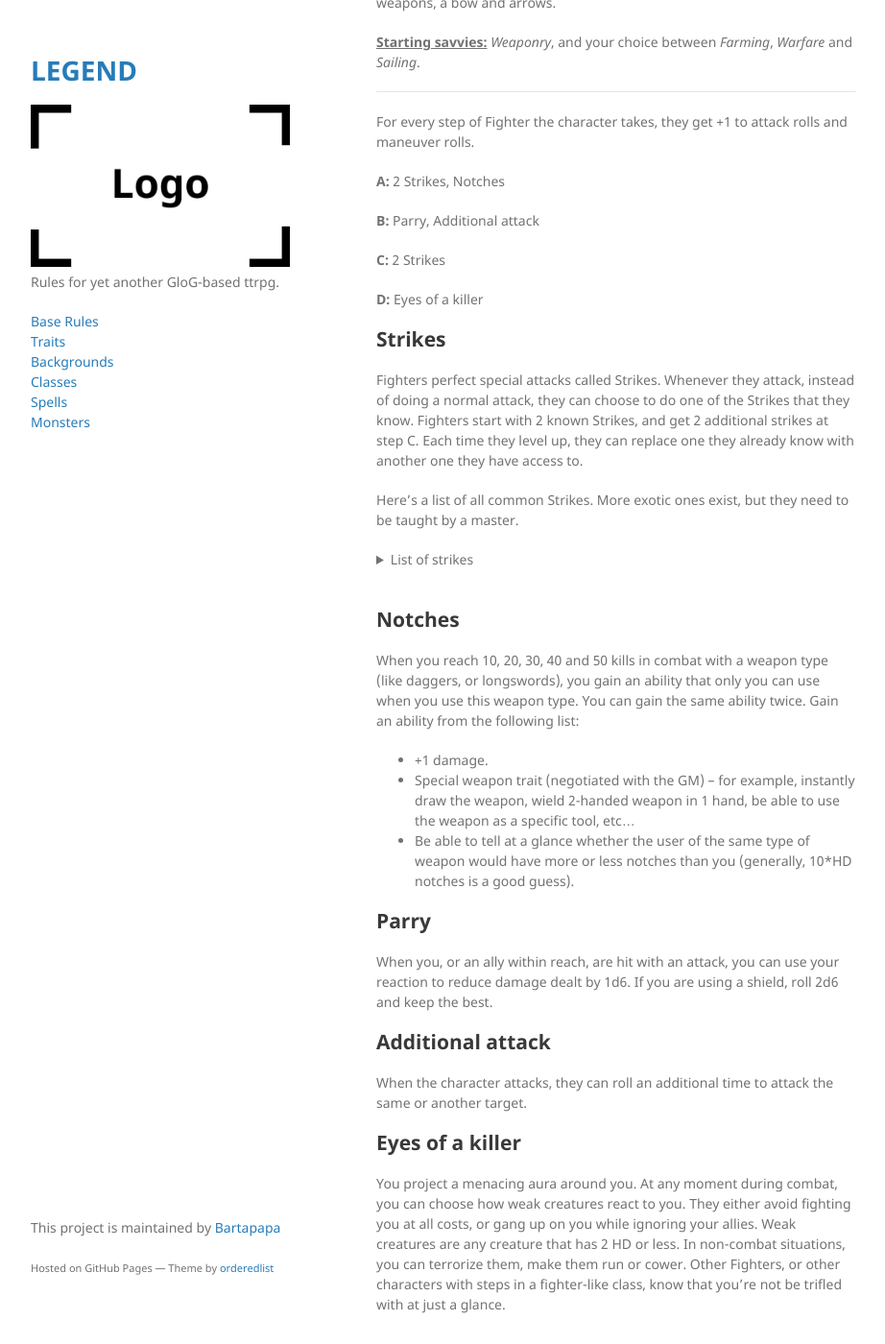
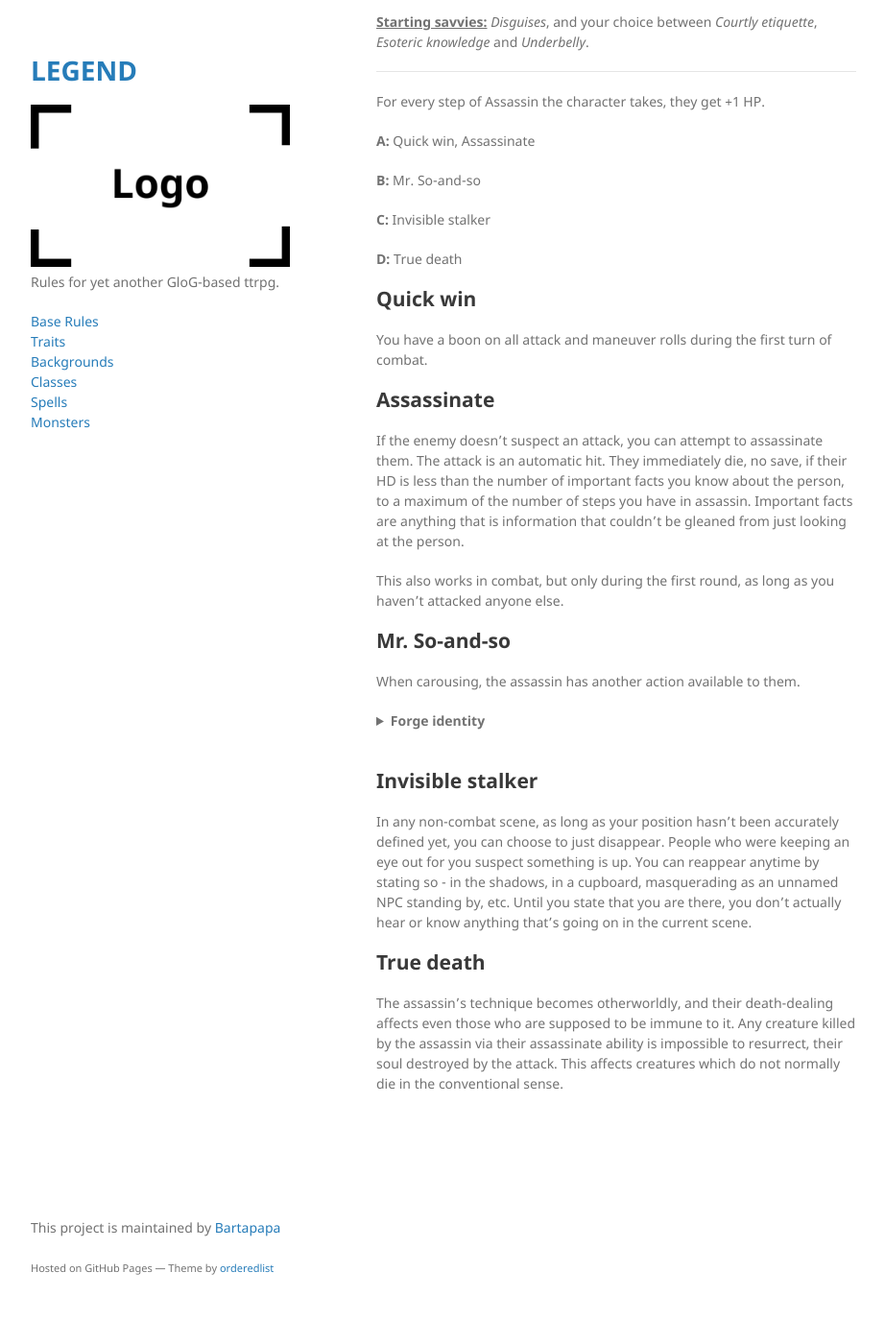
Before and after one commit to Bartapapa/legend, a Jekyll site: the page built from docs/class/assassin.md, in a window 1280 px wide and 1400 px high, scrolled down 303 px. Shown: the whole window at 96% size, without its empty margins (178-1100 px from the left). Built offline with Jekyll 4.4.1, drawn with Linux system fonts in a browser that asks for light colours; some of the changed text lies outside the part shown.

Commit message:
Update assassin.md

```diff
--- a/docs/class/assassin.md
+++ b/docs/class/assassin.md
@@ -3,7 +3,7 @@ layout: post
 title: The Assassin
 permalink: /classes/assassin
 ---
-<small>Adapted from G.R Michael's [Assassin](https://as-they-must.blogspot.com/2022/04/they-do-not-know-how-to-do-right-glog.html).</small>
+<small>Adapted from G.R Michael's [Assassin](https://as-they-must.blogspot.com/2022/04/they-do-not-know-how-to-do-right-glog.html) and Pathfinder's [Assassin](https://www.d20pfsrd.com/classes/prestige-classes/core-rulebook/assassin/).</small>
 
 ***
 
@@ -11,55 +11,42 @@ permalink: /classes/assassin
 >
 ><p style="text-align: right">- Person who said something</p>
 
-<b><u>Starting equipment:</u></b> A helmet (Armor) and gambison (Armor), a medium melee weapon and shield / a heavy melee weapon / two light melee weapons, a bow and arrows.
+<b><u>Starting equipment:</u></b> Manhunter tomahawk (light melee weapon), spooky mask, makeup kit, collection of wigs, leathers (Armor).
 
-<b><u>Starting savvies:</u></b> <i>Weaponry</i>, and your choice between <i>Farming</i>, <i>Warfare</i> and <i>Sailing</i>.
+<b><u>Starting savvies:</u></b> <i>Disguises</i>, and your choice between <i>Courtly etiquette</i>, <i>Esoteric knowledge</i> and <i>Underbelly</i>.
 
 ***
 
-For every step of Fighter the character takes, they get +1 to attack rolls and maneuver rolls.
+For every step of Assassin the character takes, they get +1 HP.
 
-<b>A:</b> 2 Strikes, Notches
+<b>A:</b> Quick win, Assassinate
 
-<b>B:</b> Parry, Additional attack
+<b>B:</b> Mr. So-and-so
 
-<b>C:</b> 2 Strikes
+<b>C:</b> Invisible stalker
 
-<b>D:</b> Eyes of a killer
+<b>D:</b> True death
 
-## Strikes
-Fighters perfect special attacks called Strikes. Whenever they attack, instead of doing a normal attack, they can choose to do one of the Strikes that they know. Fighters start with 2 known Strikes, and get 2 additional strikes at step C. Each time they level up, they can replace one they already know with another one they have access to.
+## Quick win
+You have a boon on all attack and maneuver rolls during the first turn of combat.
 
-Here's a list of all common Strikes. More exotic ones exist, but they need to be taught by a master.
+## Assassinate
+If the enemy doesn't suspect an attack, you can attempt to assassinate them. The attack is an automatic hit. They immediately die, no save, if their HD is less than the number of important facts you know about the person, to a maximum of the number of steps you have in assassin. Important facts are anything that is information that couldn't be gleaned from just looking at the person.
+
+This also works in combat, but only during the first round, as long as you haven't attacked anyone else.
+
+## Mr. So-and-so
+When carousing, the assassin has another action available to them.
+
 <details markdown="1">
-<summary>List of strikes</summary>
-*  <b>Charging strike:</b> If you moved at least a few steps during your turn, make an attack against 1 target with a melee weapon. On a hit, the target is also shoved back.
-*  <b>Cleaving strike:</b> Make an attack with a melee weapon with 1 bane. On a successful hit, you automatically deal your damage to up to two other targets in range.
-*  <b>Defensive strike:</b> Make an attack with 1 bane. Whether you hit or not, the target has 1 bane against all attacks aimed at you for the following round.
-*  <b>Disarming strike:</b> Make an attack with 1 bane. On a successful hit, you deal half damage to your target, and they drop their currently wielded weapon (or one of them, if they have two).
-*  <b>Lunging strike:</b> Make an attack with a melee weapon with 1 bane. You can reach farther than usual with this attack.
-*  <b>Piercing strike:</b> Make an attack with 1 bane. On a successful hit, ignore the target’s armor score.
-*  <b>Pinning strike:</b> Make an attack with 1 bane with a weapon capable of piercing. On a successful hit, deal half damage. The target can’t move until it takes an action to remove the weapon. If the weapon is a melee weapon, you can’t attack with it either until it’s pulled out.
-*  <b>Powerful strike:</b> Make an attack with 1 bane with a melee weapon. On a successful hit, roll twice the damage dice.
-*  <b>Precise strike:</b> Forego your movement. Doing so, roll damage automatically – no need for an attack roll.
-*  <b>Shield strike:</b> Make an attack with 1 bane with a shield. On a successful hit, deal 1d6 damage, and all attacks against that target have a boon, until at least one attack hits.
-*  <b>Sundering strike:</b> Make an attack with 1 bane. On a successful hit, you deal no damage to the target, but you either reduce the armor score of your target by the number of damage dice your weapon has, or you impose a bane on the target’s attack rolls using this weapon. If another object is targeted, the GM determines the effects accordingly. This can stack, and lasts until the next time they tend to their equipment (generally after a short rest).
-*  <b>Switch-up strike:</b> Switch places with a nearby ally, then attack.
+<summary><b>Forge identity</b></summary>
+
+For each Valuable spent this way, spend a day creating a new identity of a common folk (peasant, merchant, etc,...), complete with papers and disguise. You acquire the disguise as an item in your Inventory. If you end up spending the equivalent of a Treasure, one of your identities is that of a person of interest belonging to an organization, group, or religion (state which one specifically), and well-regarded within it. You can take someone else's identity, although confidants will never be duped.
 </details>
 <br>
 
-## Notches
-When you reach 10, 20, 30, 40 and 50 kills in combat with a weapon type (like daggers, or longswords), you gain an ability that only you can use when you use this weapon type.
-You can gain the same ability twice. Gain an ability from the following list:
-*  +1 damage.
-*  Special weapon trait (negotiated with the GM) – for example, instantly draw the weapon, wield 2-handed weapon in 1 hand, be able to use the weapon as a specific tool, etc…
-*  Be able to tell at a glance whether the user of the same type of weapon would have more or less notches than you (generally, 10*HD notches is a good guess).
+## Invisible stalker
+In any non-combat scene, as long as your position hasn't been accurately defined yet, you can choose to just disappear. People who were keeping an eye out for you suspect something is up. You can reappear anytime by stating so - in the shadows, in a cupboard, masquerading as an unnamed NPC standing by, etc. Until you state that you are there, you don't actually hear or know anything that's going on in the current scene.
 
-## Parry
-When you, or an ally within reach, are hit with an attack, you can use your reaction to reduce damage dealt by 1d6. If you are using a shield, roll 2d6 and keep the best.
-
-## Additional attack
-When the character attacks, they can roll an additional time to attack the same or another target.
-
-## Eyes of a killer
-You project a menacing aura around you. At any moment during combat, you can choose how weak creatures react to you. They either avoid fighting you at all costs, or gang up on you while ignoring your allies. Weak creatures are any creature that has 2 HD or less. In non-combat situations, you can terrorize them, make them run or cower. Other Fighters, or other characters with steps in a fighter-like class, know that you're not be trifled with at just a glance.
+## True death
+The assassin's technique becomes otherworldly, and their death-dealing affects even those who are supposed to be immune to it. Any creature killed by the assassin via their assassinate ability is impossible to resurrect, their soul destroyed by the attack. This affects creatures which do not normally die in the conventional sense.
```
